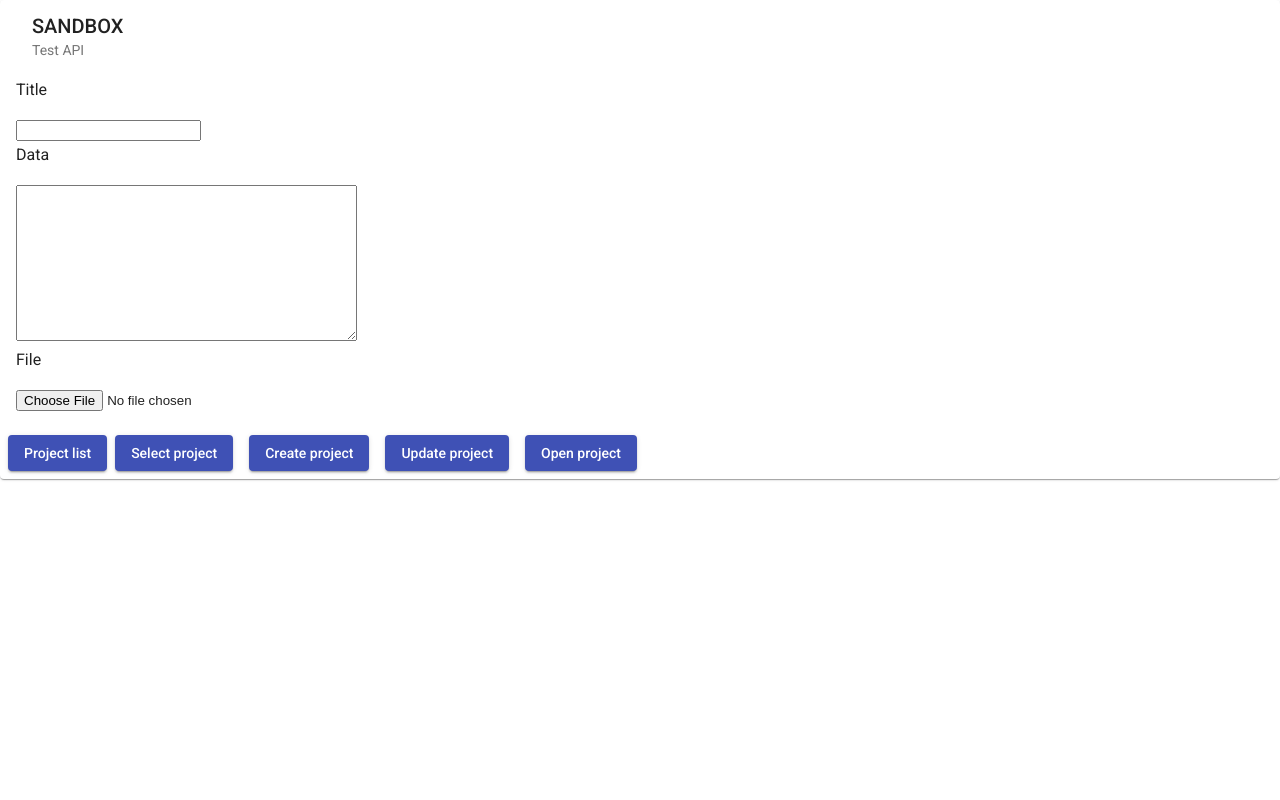
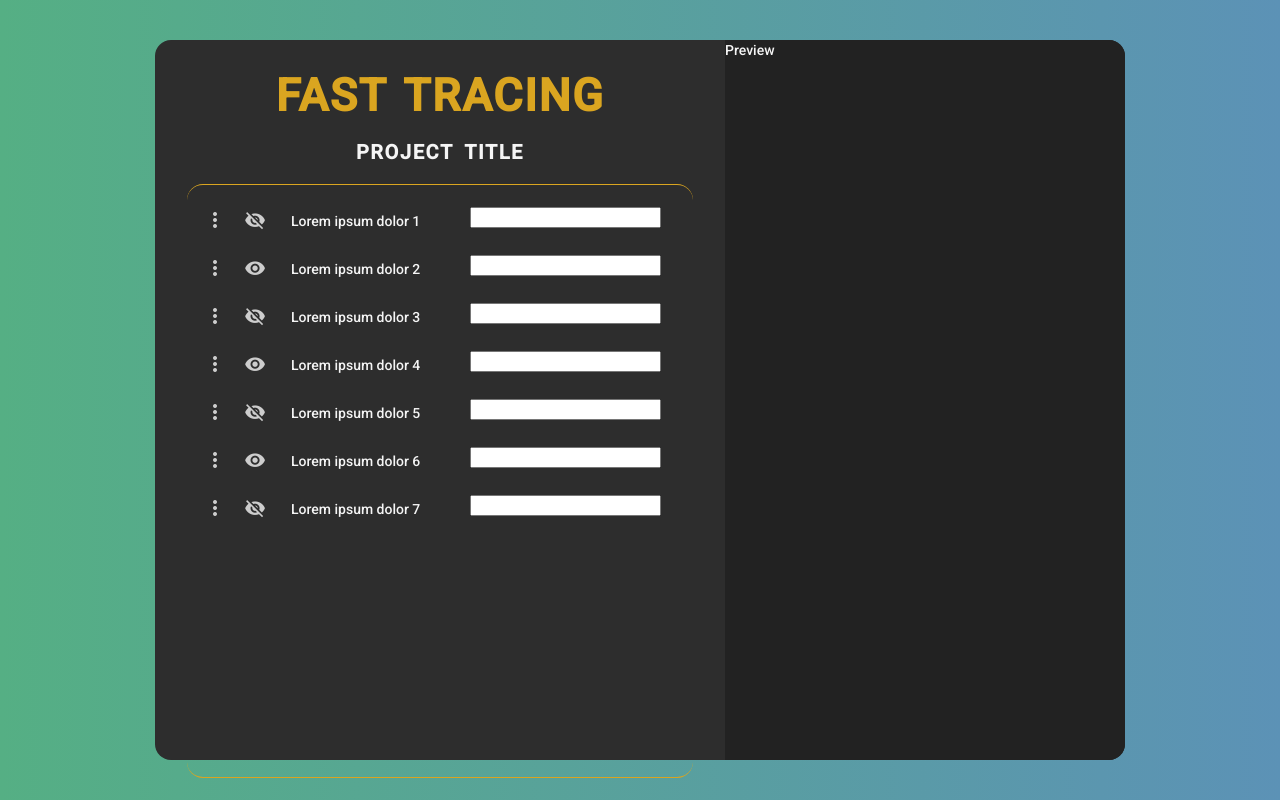
Before and after one commit to Bri11ant/frontend-tracage, an Angular app: page / in a window 1280 px wide. Built offline with nearby package versions, Linux system fonts and the light colour scheme.

Commit message:
base of frontend

```diff
--- a/src/app/app.component.html
+++ b/src/app/app.component.html
@@ -1 +1 @@
-<app-sandbox></app-sandbox>
+<app-home></app-home>
--- a/src/app/app.module.ts
+++ b/src/app/app.module.ts
@@ -7,9 +7,10 @@ import { AppComponent } from './app.component';
 import { SandboxComponent } from './pages/sandbox/sandbox.component';
 
 import { HttpClientModule } from '@angular/common/http';
+import { HomeComponent } from './pages/home/home.component';
 
 @NgModule({
-  declarations: [AppComponent, SandboxComponent],
+  declarations: [AppComponent, SandboxComponent, HomeComponent],
   imports: [BrowserModule, AppRoutingModule, HttpClientModule, MaterialModule],
   providers: [],
   bootstrap: [AppComponent],
--- a/src/app/modules/material/material.module.ts
+++ b/src/app/modules/material/material.module.ts
@@ -3,12 +3,17 @@ import { NgModule } from '@angular/core';
 import { MatButtonModule } from '@angular/material/button';
 import { MatCardModule } from '@angular/material/card';
 import { MatIconModule } from '@angular/material/icon';
-import {} from '@angular/material/';
+import { MatSlideToggleModule } from '@angular/material/slide-toggle';
 import {} from '@angular/material/';
 import {} from '@angular/material/';
 import {} from '@angular/material/';
 
-const materials = [MatButtonModule, MatCardModule, MatIconModule];
+const materials = [
+  MatButtonModule,
+  MatCardModule,
+  MatIconModule,
+  MatSlideToggleModule,
+];
 
 @NgModule({
   imports: [materials],
--- /dev/null
+++ b/src/app/pages/home/home.component.html
@@ -0,0 +1,25 @@
+<div class="background">
+  <div class="container">
+    <section class="left-side">
+      <header>
+        <div class="mat-display-2 main-title">Fast tracing</div>
+        <h2>Project title</h2>
+      </header>
+
+      <section class="items">
+        <div class="item" *ngFor="let i of [1, 2, 3, 4, 5, 6, 7]">
+          <div class="label">
+            <mat-icon class="mat-18">more_vert</mat-icon>
+            <mat-icon class="mat-18 eye-icon">
+              {{ i % 2 === 0 ? "visibility" : "visibility_off" }}
+            </mat-icon>
+            <p>Lorem ipsum dolor {{ i }}</p>
+          </div>
+          <input type="text" />
+        </div>
+      </section>
+    </section>
+
+    <aside class="right-side">Preview</aside>
+  </div>
+</div>
--- /dev/null
+++ b/src/app/pages/home/home.component.scss
@@ -0,0 +1,112 @@
+.background {
+  display: flex;
+  align-items: center;
+  justify-content: center;
+  width: 100%;
+  height: 100%;
+  overflow: auto;
+  background-image: linear-gradient(
+    to left,
+    rgb(92, 146, 182),
+    rgb(85, 175, 132)
+  );
+
+  .container {
+    height: 90%;
+    width: 970px;
+    border-radius: 1rem;
+    background-color: #2d2d2d;
+    color: whitesmoke;
+    font-weight: 500;
+    display: flex;
+
+    section.left-side {
+      flex: 1;
+      padding: 2rem 2rem;
+
+      header {
+        // border: 1px solid dodgerblue;
+        display: flex;
+        flex-direction: column;
+        align-items: center;
+
+        .main-title {
+          text-transform: uppercase;
+          color: goldenrod;
+          font-weight: bold;
+          letter-spacing: 0.1rem;
+          word-spacing: 0.3rem;
+          margin-bottom: 1rem;
+        }
+
+        h2 {
+          text-transform: uppercase;
+          font-weight: bold;
+          letter-spacing: 0.1rem;
+          word-spacing: 0.3rem;
+        }
+      }
+
+      .items {
+        // border: 1px solid red;
+        padding: 1rem 2rem 0 1rem;
+        overflow: auto;
+        height: calc(100% - 10vh);
+        border-bottom: 1px solid goldenrod;
+        border-top: 1px solid goldenrod;
+        border-radius: 1rem;
+
+        .item {
+          display: flex;
+          width: 100%;
+          align-items: center;
+          justify-content: space-between;
+          margin-bottom: 1rem;
+
+          .label {
+            display: flex;
+            // border: 1px solid yellow;
+            align-items: center;
+            position: relative;
+            top: 0.2rem;
+
+            .eye-icon {
+              margin-left: 1rem;
+              margin-right: 1.5rem;
+              transform: scale(0.9);
+              opacity: 0.8;
+
+              &:hover {
+                opacity: 1;
+              }
+            }
+
+            mat-icon {
+              opacity: 0.8;
+
+              &:hover {
+                opacity: 1;
+              }
+            }
+
+            p {
+              position: relative;
+              top: 0.4rem;
+              cursor: pointer;
+            }
+          }
+          input {
+            width: 40%;
+          }
+        }
+      }
+    }
+
+    aside.right-side {
+      width: 400px;
+      background-color: #222;
+      border-top-right-radius: 1rem;
+      border-bottom-right-radius: 1rem;
+    }
+  }
+}
--- /dev/null
+++ b/src/app/pages/home/home.component.ts
@@ -0,0 +1,15 @@
+import { Component, OnInit } from '@angular/core';
+
+@Component({
+  selector: 'app-home',
+  templateUrl: './home.component.html',
+  styleUrls: ['./home.component.scss']
+})
+export class HomeComponent implements OnInit {
+
+  constructor() { }
+
+  ngOnInit(): void {
+  }
+
+}
--- a/src/styles.scss
+++ b/src/styles.scss
@@ -1,4 +1,20 @@
 /* You can add global styles to this file, and also import other style files */
 
-html, body { height: 100%; }
-body { margin: 0; font-family: Roboto, "Helvetica Neue", sans-serif; }
+html,
+body {
+  box-sizing: border-box;
+  width: 100vw;
+  height: 100vh;
+  margin: 0;
+  padding: 0;
+}
+body {
+  margin: 0;
+  font-family: Roboto, "Helvetica Neue", sans-serif;
+}
+
+/* MY CONFIGS */
+
+mat-icon:hover {
+  cursor: pointer;
+}
```
Also changed, not shown: src/app/pages/home/home.service.ts (added, +9 -0 lines), 2 other files (tests, documents, lock files or other folders).
